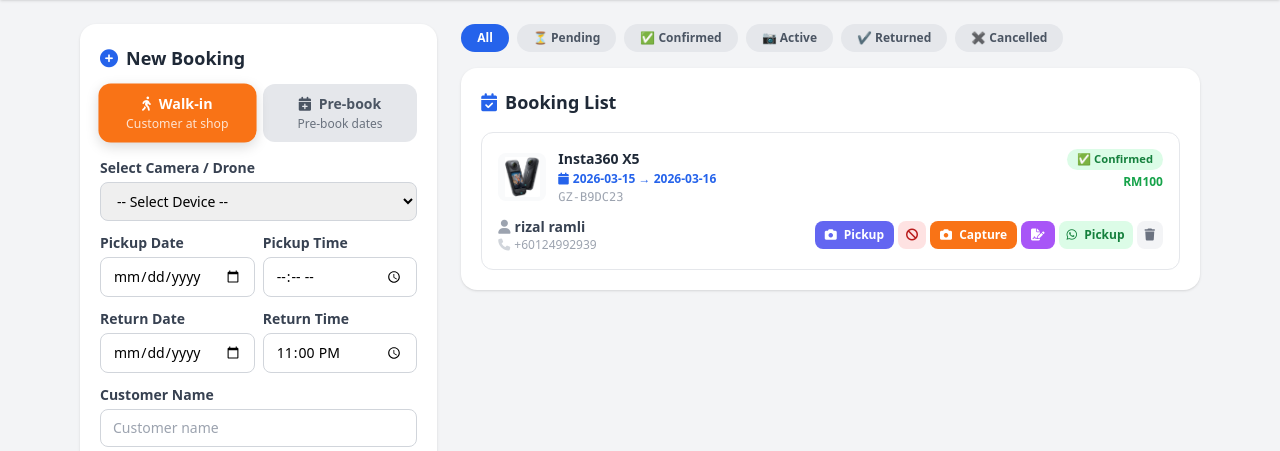
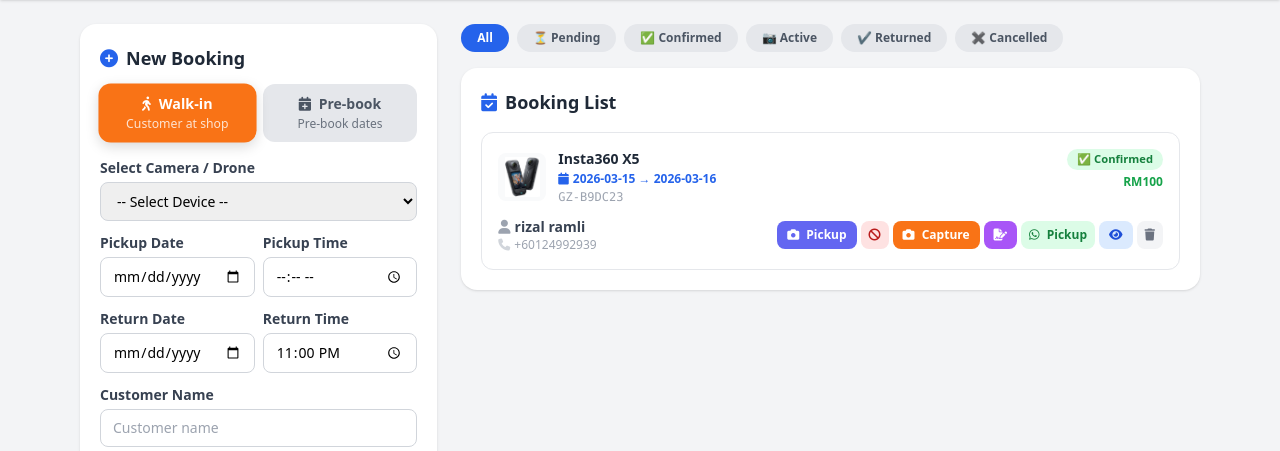
Before and after one commit to Reezis29/gearzonthego, a Flask app: page /staff in a window 1280 px wide. Shown: the part 64-515 px from the top of the page. Run offline with Flask 3, Linux system fonts and the light colour scheme; a user stored in the database is signed in; data comes from the database, SQL or seed files in the repository; data that the repository does not hold is empty; some libraries are stand-ins or nearby versions.

Commit message:
Add eye icon View Detail button to booking cards in dashboard and bookings list

```diff
--- a/templates/staff_dashboard.html
+++ b/templates/staff_dashboard.html
@@ -582,6 +582,11 @@
                                     </a>
                                     {% endif %}
                                     {% endif %}
+                                    <!-- View Detail -->
+                                    <a href="/staff/bookings/{{ b['id'] }}"
+                                        class="bg-blue-100 hover:bg-blue-200 text-blue-700 px-2.5 py-1.5 rounded-lg text-xs font-semibold transition" title="View Full Detail / Edit Order">
+                                        <i class="fas fa-eye"></i>
+                                    </a>
                                     <!-- Delete -->
                                     <form method="POST" action="/staff/delete/{{ b['id'] }}" class="inline" onsubmit="return confirm('Are you sure you want to delete this booking?')">
                                         <button type="submit"
```
